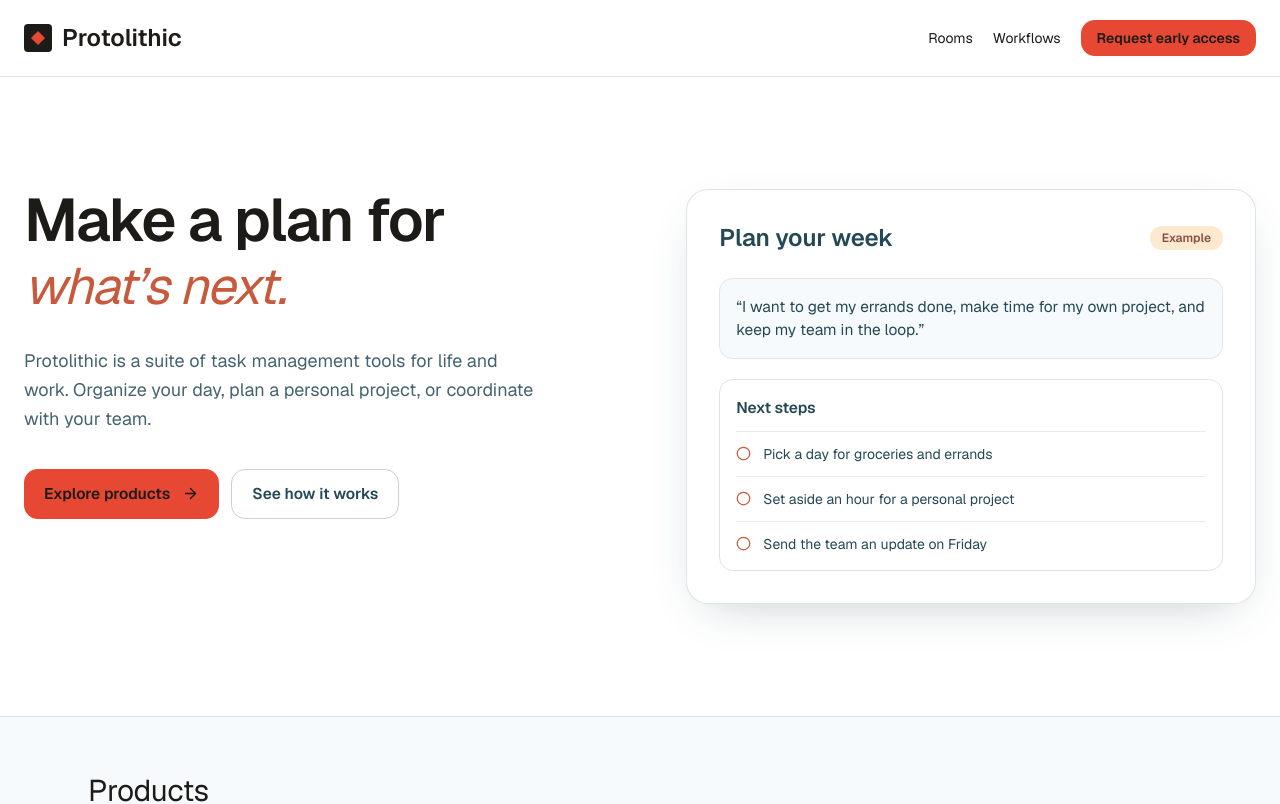
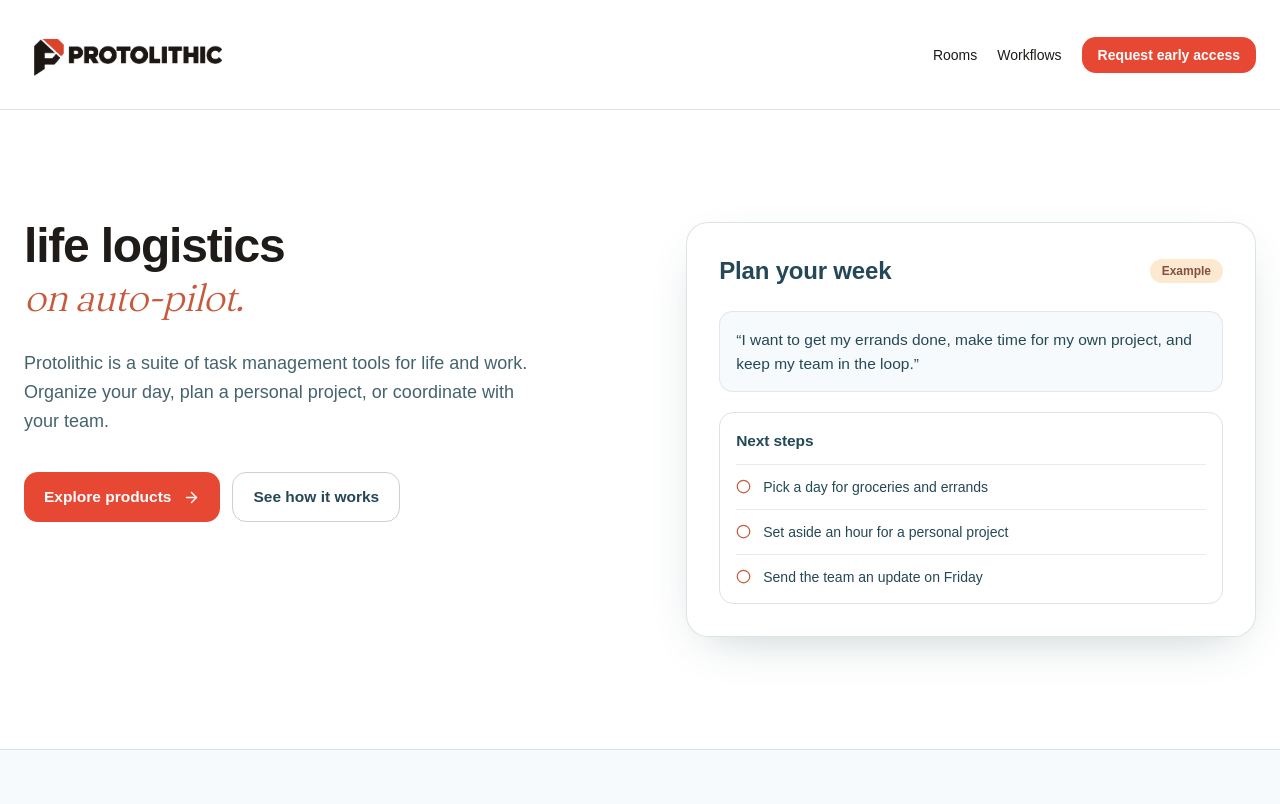
Before and after one commit to techstack-io/protolithic, a Next.js app in the folder client/: page / in a window 1280 px wide. Shown: the top 804 px of the page. Built offline with nearby package versions, Linux system fonts and the light colour scheme; a web font is replaced by a local one.

Commit message:
Added fonts etc.

```diff
--- a/client/app/(product)/layout.tsx
+++ b/client/app/(product)/layout.tsx
@@ -1,5 +1,21 @@
 import type { Metadata } from "next";
 import Link from "next/link";
+import Image from "next/image";
+import localFont from "next/font/local";
+
+const spaceGrotesk = localFont({
+  src: "../../node_modules/@fontsource-variable/space-grotesk/files/space-grotesk-latin-wght-normal.woff2",
+  weight: "300 700",
+  variable: "--font-space-grotesk",
+  display: "swap",
+});
+
+const plusJakartaSans = localFont({
+  src: "../../node_modules/@fontsource-variable/plus-jakarta-sans/files/plus-jakarta-sans-latin-wght-normal.woff2",
+  weight: "200 800",
+  variable: "--font-plus-jakarta-sans",
+  display: "swap",
+});
 
 export const metadata: Metadata = {
   description: "A suite of task management tools for individuals, households, and teams.",
@@ -7,19 +23,22 @@ export const metadata: Metadata = {
 
 export default function ProductLayout({ children }: { children: React.ReactNode }) {
   return (
-    <div className="min-h-screen bg-white font-[family-name:var(--font-geist)] leading-normal text-[#1D1B18]">
+    <div className={`${spaceGrotesk.className} ${spaceGrotesk.variable} min-h-screen bg-white leading-normal text-[#1D1B18]`}>
       <header className="border-b border-[#244855]/15">
         <nav aria-label="Main navigation" className="mx-auto flex max-w-7xl flex-wrap items-center justify-between gap-4 px-6 py-5">
-          <Link href="/" className="inline-flex items-center gap-2.5 font-heading text-2xl font-semibold text-inherit">
-            <span aria-hidden="true" className="grid size-7 place-items-center rounded bg-[#1D1B18]">
-              <span className="size-2.5 rotate-45 bg-[#E64833]" />
-            </span>
-            Protolithic
+          <Link href="/" className="inline-flex shrink-0 items-center">
+            <Image
+              src="/brand/protolithic-logo-p.png"
+              alt="Protolithic"
+              width={2160}
+              height={720}
+              className="h-auto w-44 sm:w-52"
+            />
           </Link>
           <div className="flex flex-wrap items-center gap-5 text-sm">
             <Link href="/rooms" className="text-inherit">Rooms</Link>
             <Link href="/workflows" className="text-inherit">Workflows</Link>
-            <Link href="/early-access" className="rounded-xl bg-[#E64833] px-4 py-2 font-semibold text-[#1D1B18] hover:bg-[#D9402D] hover:text-[#1D1B18]">Request early access</Link>
+            <Link href="/early-access" className="rounded-xl bg-[#E64833] px-4 py-2 font-semibold text-white hover:bg-[#D9402D] hover:text-white/90">Request early access</Link>
           </div>
         </nav>
       </header>
--- a/client/app/(product)/page.tsx
+++ b/client/app/(product)/page.tsx
@@ -14,15 +14,20 @@ export default function Home() {
     <main>
       <section className="mx-auto grid max-w-7xl items-start gap-12 px-6 py-16 md:grid-cols-[1.05fr_1fr] md:gap-16 md:py-28">
         <div>
-          <h1 className="text-5xl font-semibold leading-[1.05] tracking-tight lg:text-6xl">
-            Make a plan for
-            <em className="mt-2 block font-heading text-[0.85em] font-normal text-[#C75A3C]">what’s next.</em>
-          </h1>
+        <h1 className="flex flex-col gap-0 text-4xl sm:text-5xl font-semibold tracking-tight text-[#1E1B18]">
+          life logistics
+          <em
+            className="mt-2 block text-[0.80em] font-light italic text-[#C75A3C]"
+            style={{ fontFamily: "var(--font-fraunces), Georgia, serif" }}
+          >
+           on auto-pilot.
+          </em>
+        </h1>
           <p className="mt-8 max-w-lg text-lg leading-relaxed text-[#244855]/85">
             Protolithic is a suite of task management tools for life and work. Organize your day, plan a personal project, or coordinate with your team.
           </p>
           <div className="mt-9 flex flex-wrap gap-3">
-            <Link href="#products" className="inline-flex items-center gap-3 rounded-xl bg-[#E64833] px-5 py-3 font-semibold text-[#1D1B18] hover:bg-[#D9402D] hover:text-[#1D1B18]">
+            <Link href="#products" className="inline-flex items-center gap-3 rounded-xl text-white bg-[#E64833] px-5 py-3 font-semibold text-[#1D1B18] hover:bg-[#D9402D] hover:text-white/90">
               Explore products <ArrowRight aria-hidden="true" size={17} />
             </Link>
             <Link href="/workflows" className="rounded-xl border border-[#244855]/25 px-5 py-3 font-semibold text-[#244855] hover:bg-[#F7FAFC]">
```
Also changed, not shown: client/package.json (+7 -0 lines), client/public/brand/protolithic-logo-p.png (added), 1 other file (tests, documents, lock files or other folders).
